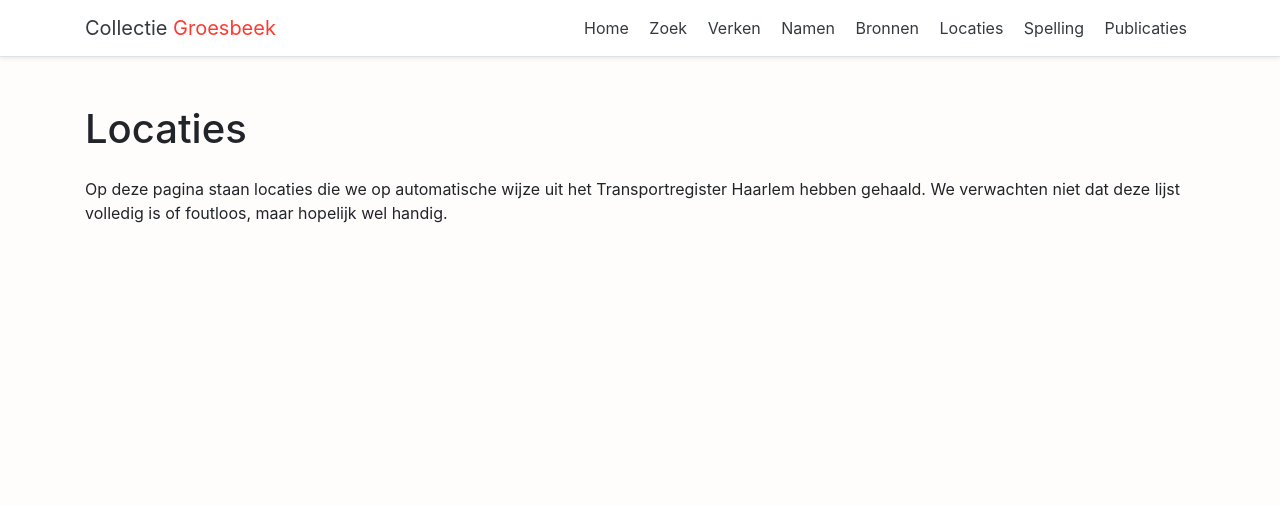
After one commit to collectiegroesbeek/collectiegroesbeek, a Flask app: page /locaties/ in a window 1280 px wide. The commit adds this page. Shown: the top 505 px of the page. Run offline with Flask 2, Linux system fonts and the light colour scheme; data that the repository does not hold is empty; parts of the project's set-up code (start-up, migrations or seed data) failed here and were passed over; some libraries are stand-ins or nearby versions.

Commit message:
Voeg locatiepagina toe aan UI

```diff
--- a/collectiegroesbeek/controller.py
+++ b/collectiegroesbeek/controller.py
@@ -16,6 +16,7 @@ from .model import (
     NamesNerDoc,
     BronDoc,
     SpellingMistakeCandidateDoc,
+    LocationDoc,
 )
 
 
@@ -288,3 +289,9 @@ def bronnen_search(query: str, page: int, per_page: int) -> tuple[dict[str, int]
 def get_all_spelling_mistake_candidates() -> list[SpellingMistakeCandidateDoc]:
     s = SpellingMistakeCandidateDoc.search()
     return list(s.scan())
+
+
+def get_all_locations() -> list[LocationDoc]:
+    s = LocationDoc.search()
+    s = s[:10_000]
+    return list(s)
--- a/collectiegroesbeek/routes/views.py
+++ b/collectiegroesbeek/routes/views.py
@@ -17,6 +17,7 @@ from ..controller import (
     names_ner_search,
     bronnen_search,
     get_all_spelling_mistake_candidates,
+    get_all_locations,
 )
 from ..model import BaseDocument, list_doctypes, index_name_to_doctype
 
@@ -199,6 +200,13 @@ def spelling_mistake_candidates():
     return flask.render_template("spelling_mistake_candidates.html", items=items)
 
 
+@app.route("/locaties/")
+def locations():
+    docs = get_all_locations()
+    _locations = sorted([doc.location for doc in docs], key=lambda x: x.lower())
+    return flask.render_template("locations.html", locations=_locations)
+
+
 @app.route("/publicaties/", methods=["GET"])
 def publicaties():
     _publicaties = []
--- a/collectiegroesbeek/templates/layout.html
+++ b/collectiegroesbeek/templates/layout.html
@@ -39,8 +39,9 @@
                 <a class="p-2 text-dark" href="/">Home</a>
                 <a class="p-2 text-dark" href="{{ url_for('search') }}">Zoek</a>
                 <a class="p-2 text-dark" href="{{ url_for('browse') }}">Verken</a>
-                <a class="p-2 text-dark" href="{{ url_for('names_ner') }}">Namenlijst</a>
-                <a class="p-2 text-dark" href="{{ url_for('bronnen') }}">Bronnenlijst</a>
+                <a class="p-2 text-dark" href="{{ url_for('names_ner') }}">Namen</a>
+                <a class="p-2 text-dark" href="{{ url_for('bronnen') }}">Bronnen</a>
+                <a class="p-2 text-dark" href="{{ url_for('locations') }}">Locaties</a>
                 <a class="p-2 text-dark" href="{{ url_for('spelling_mistake_candidates') }}">Spelling</a>
                 <a class="p-2 text-dark" href="{{ url_for('publicaties') }}">Publicaties</a>
             </nav>
--- /dev/null
+++ b/collectiegroesbeek/templates/locations.html
@@ -0,0 +1,43 @@
+{% extends "layout.html" %}
+
+{% block title %}Locaties{% endblock %}
+
+
+{% block css %}
+  <style>
+      .location-list {
+          list-style-type: none;
+          padding: 0;
+      }
+  </style>
+{% endblock %}
+
+
+{% block content %}
+  <div class="row">
+    <div class="col">
+      <h1>Locaties</h1>
+
+      <p>
+        Op deze pagina staan locaties die we op automatische wijze uit het Transportregister Haarlem hebben
+          gehaald. We verwachten niet dat deze lijst volledig is of foutloos, maar hopelijk wel handig.
+      </p>
+
+    </div>
+  </div>
+
+  <div class="row mt-4">
+    <div class="col-md-6 offset-md-2 col-10 offset-1">
+      <ul class="location-list">
+        {% for location in locations %}
+            <li>
+                <a href="{{ url_for('search') }}?q=inhoud:&quot;{{ location }}&quot&index=transportregister-haarlem"
+                    >{{ location }}</a>
+            </li>
+        {% endfor %}
+      </ul>
+    </div>
+  </div>
+
+
+{% endblock %}
```
